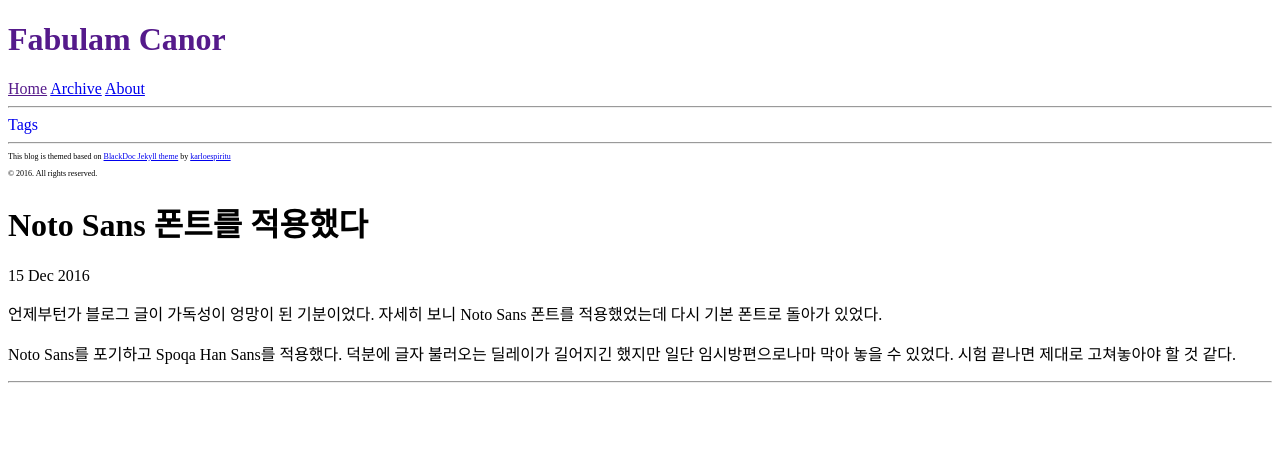
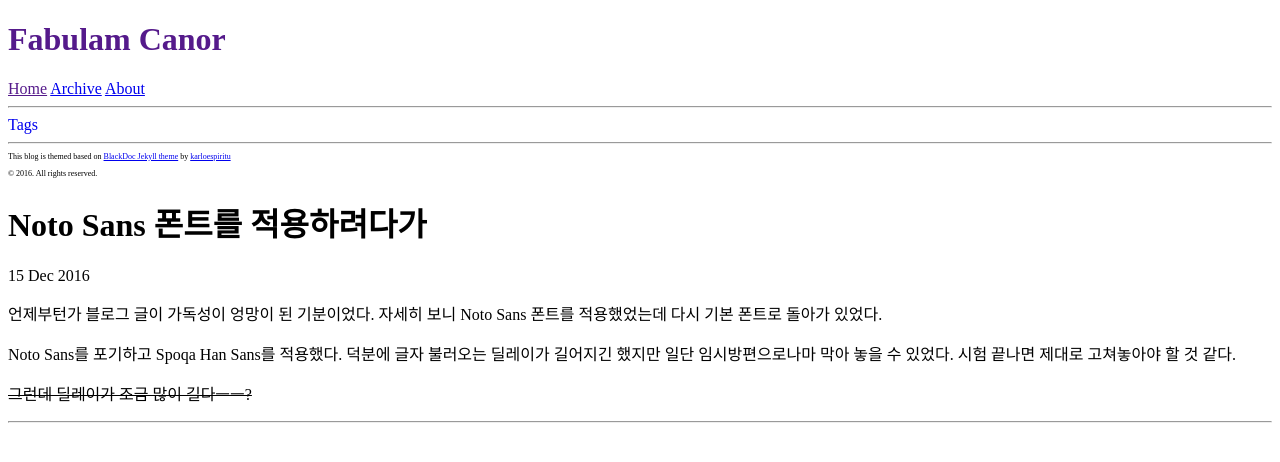
Before and after one commit to Canorus/canorus.github.io, a Jekyll site: the page built from _posts/2016-12-15-Noto_Sans.md, in a window 1280 px wide. Shown: the top 462 px of the page. Built offline with Jekyll 4.4.1, drawn with Linux system fonts in a browser that asks for light colours; comment, search, counter and statistics services are not loaded.

Commit message:
noto sans

```diff
--- a/_posts/2016-12-15-Noto_Sans.md
+++ b/_posts/2016-12-15-Noto_Sans.md
@@ -1,8 +1,10 @@
 ---
 layout: post
-title: Noto Sans 폰트를 적용했다
+title: Noto Sans 폰트를 적용하려다가
 ---
 
 언제부턴가 블로그 글이 가독성이 엉망이 된 기분이었다. 자세히 보니 Noto Sans 폰트를 적용했었는데 다시 기본 폰트로 돌아가 있었다.
 
 Noto Sans를 포기하고 Spoqa Han Sans를 적용했다. 덕분에 글자 불러오는 딜레이가 길어지긴 했지만 일단 임시방편으로나마 막아 놓을 수 있었다. 시험 끝나면 제대로 고쳐놓아야 할 것 같다.
+
+~~그런데 딜레이가 조금 많이 길다ㅡㅡ?~~
```
